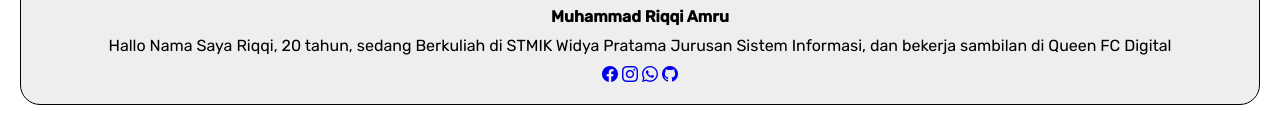
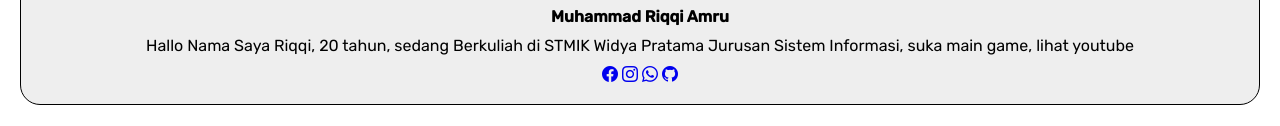
Before and after one commit to RiqqiAmru/web_dasar_dicoding, a plain HTML site: page index.html in a window 1280 px wide. Shown: the part 3155-3281 px from the top of the page. Drawn offline with nearby package versions, Linux system fonts and the light colour scheme.

Commit message:
ubah description author

```diff
--- a/index.html
+++ b/index.html
@@ -210,7 +210,7 @@
             <h3>Author</h3>
             <img src="img/author.jpg" alt="author" />
             <h4>Muhammad Riqqi Amru</h4>
-            <p>Hallo Nama Saya Riqqi, 20 tahun, sedang Berkuliah di STMIK Widya Pratama Jurusan Sistem Informasi, dan bekerja sambilan di Queen FC Digital </p>
+            <p>Hallo Nama Saya Riqqi, 20 tahun, sedang Berkuliah di STMIK Widya Pratama Jurusan Sistem Informasi, suka main game, lihat youtube </p>
             <span>
               <a
                 href="https://www.facebook.com/riqqi.amru/"
```
